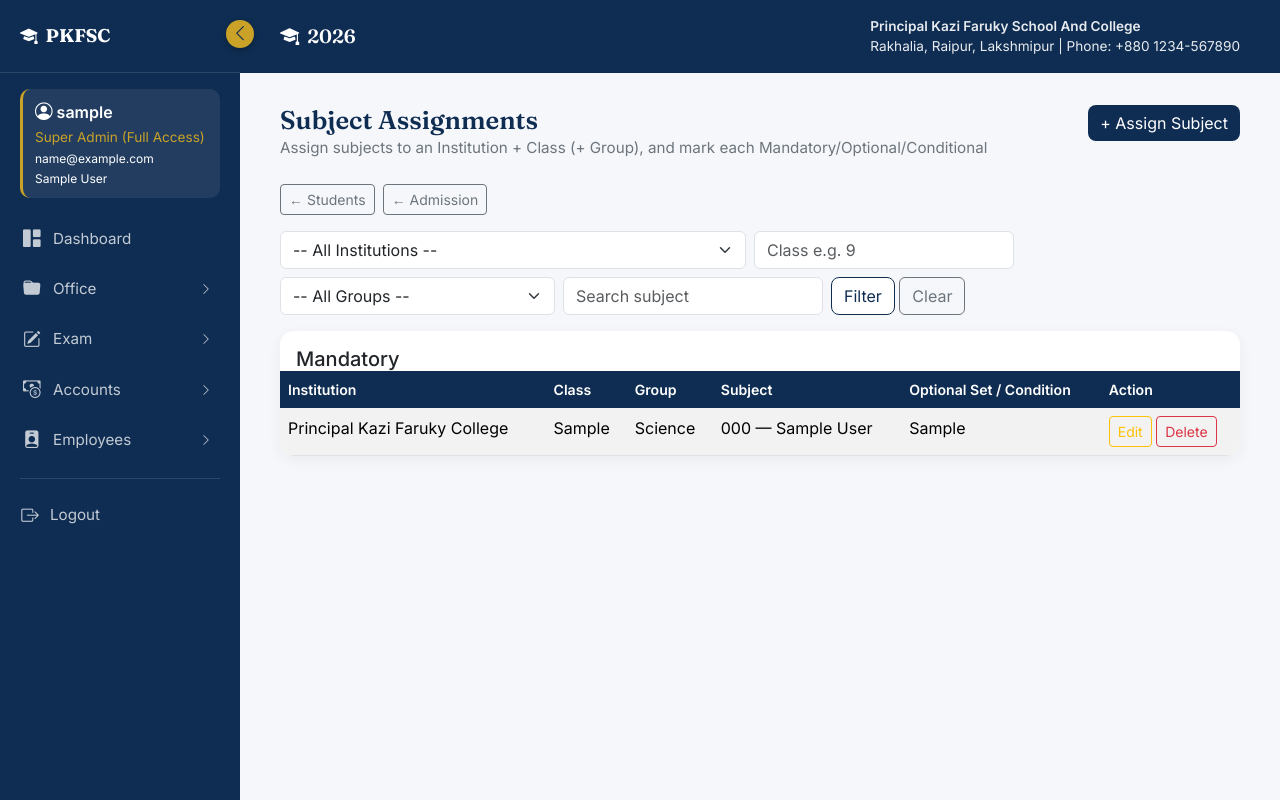
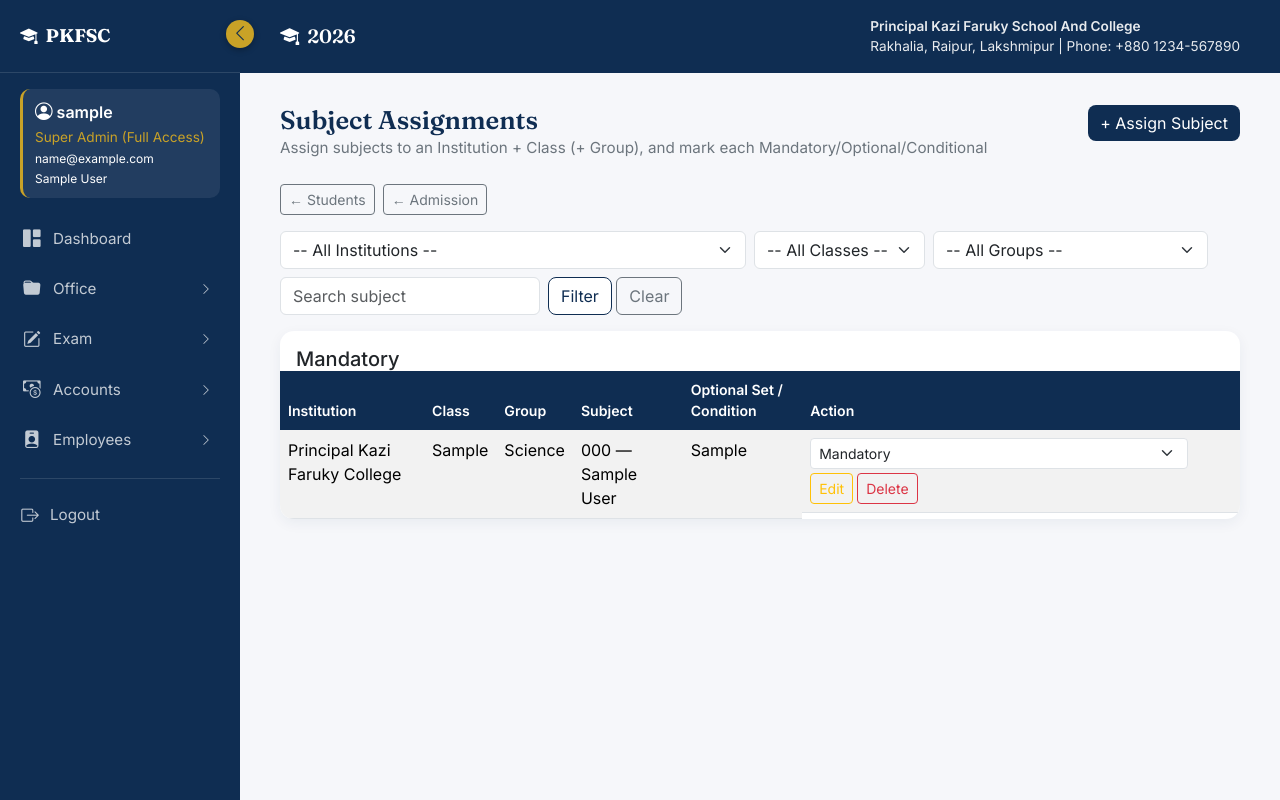
Before and after one commit to riazdzt2025-byte/school-management-system, a Django app: page /subject-requirements/ in a window 1280 px wide. Run offline with Django 5.2, Linux system fonts and the light colour scheme; a user stored in the database is signed in; data comes from the database, SQL or seed files in the repository; tables that the repository leaves empty hold one stand-in row (values such as "Sample post"); some libraries are stand-ins or nearby versions.

Commit message:
Subject Assignments: class dropdown filter, preserve filters after edit/delete, quick Mandatory/Optional/Conditional dropdown

```diff
--- a/students/templates/students/add_subject_requirement.html
+++ b/students/templates/students/add_subject_requirement.html
@@ -13,6 +13,7 @@
 <div class="table-card p-4" style="max-width: 640px;">
     <form method="POST" id="subject-requirement-form">
         {% csrf_token %}
+        <input type="hidden" name="next" value="{{ next_qs }}">
 
         {% if form.non_field_errors %}
         <div class="alert alert-danger">{{ form.non_field_errors }}</div>
@@ -80,7 +81,7 @@
         </div>
         <div class="d-flex gap-2">
             <button type="submit" class="btn btn-navy">Save</button>
-            <a href="{% url 'subject_requirement_list' %}" class="btn btn-outline-secondary">Cancel</a>
+            <a href="{% url 'subject_requirement_list' %}{% if next_qs %}?{{ next_qs }}{% endif %}" class="btn btn-outline-secondary">Cancel</a>
         </div>
     </form>
 </div>
--- a/students/templates/students/delete_subject_requirement.html
+++ b/students/templates/students/delete_subject_requirement.html
@@ -15,9 +15,10 @@
        subject will keep their historical marks, but it will no longer be offered going forward.</p>
     <form method="POST">
         {% csrf_token %}
+        <input type="hidden" name="next" value="{{ next_qs }}">
         <div class="d-flex gap-2">
             <button type="submit" class="btn btn-danger">Confirm Remove</button>
-            <a href="{% url 'subject_requirement_list' %}" class="btn btn-outline-secondary">Cancel</a>
+            <a href="{% url 'subject_requirement_list' %}{% if next_qs %}?{{ next_qs }}{% endif %}" class="btn btn-outline-secondary">Cancel</a>
         </div>
     </form>
 </div>
--- a/students/templates/students/subject_requirement_list.html
+++ b/students/templates/students/subject_requirement_list.html
@@ -10,7 +10,7 @@
     </div>
     <div class="page-actions">
         {% if perms.students.add_subjectrequirement %}
-        <a href="{% url 'add_subject_requirement' %}?institution={{ selected_institution_id }}&admission_class={{ selected_class }}&group={{ selected_group }}" class="btn btn-navy">+ Assign Subject</a>
+        <a href="{% url 'add_subject_requirement' %}?institution={{ selected_institution_id }}&admission_class={{ selected_class }}&group={{ selected_group }}&next={{ current_querystring|urlencode }}" class="btn btn-navy">+ Assign Subject</a>
         {% endif %}
     </div>
 </div>
@@ -20,9 +20,9 @@
     <a href="{% url 'admission_application_list' %}" class="btn btn-sm btn-outline-secondary">← Admission</a>
 </div>
 
-<form method="GET" class="row g-2 mb-3">
+<form method="GET" class="row g-2 mb-3" id="subject-req-filter-form">
     <div class="col-auto" style="min-width: 220px;">
-        <select name="institution" class="form-select">
+        <select name="institution" id="sr-institution" class="form-select">
             <option value="">-- All Institutions --</option>
             {% for inst in institutions %}
             <option value="{{ inst.id }}" {% if selected_institution_id == inst.id|stringformat:"s" %}selected{% endif %}>{{ inst.name }}</option>
@@ -30,7 +30,10 @@
         </select>
     </div>
     <div class="col-auto">
-        <input type="text" name="admission_class" value="{{ selected_class }}" class="form-control" placeholder="Class e.g. 9">
+        <select name="admission_class" id="sr-class" class="form-select">
+            <option value="">-- All Classes --</option>
+            {% if selected_class %}<option value="{{ selected_class }}" selected>{{ selected_class }}</option>{% endif %}
+        </select>
     </div>
     <div class="col-auto">
         <select name="group" class="form-select">
@@ -48,6 +51,8 @@
         <a href="{% url 'subject_requirement_list' %}" class="btn btn-outline-secondary">Clear</a>
     </div>
 </form>
+
+{{ institutions_data|json_script:"sr-institutions-data" }}
 
 {% if selected_institution_id and selected_class and perms.students.add_subjectrequirement %}
 <div class="table-card p-3 mb-3 d-flex justify-content-between align-items-center flex-wrap gap-2">
@@ -96,12 +101,21 @@
                     <td>{{ req.get_group_display|default:"Any" }}</td>
                     <td>{{ req.subject.code }} — {{ req.subject.name }}</td>
                     <td>{{ req.optional_set_key|default:req.condition_religion|default:"-" }}</td>
-                    <td>
+                    <td class="d-flex gap-1 align-items-center flex-wrap">
                         {% if perms.students.change_subjectrequirement %}
-                        <a href="{% url 'edit_subject_requirement' req.pk %}" class="btn btn-sm btn-outline-warning">Edit</a>
+                        <form method="POST" action="{% url 'quick_update_requirement_type' req.pk %}" class="d-inline">
+                            {% csrf_token %}
+                            <input type="hidden" name="next" value="{{ current_querystring }}">
+                            <select name="requirement_type" class="form-select form-select-sm" style="width:auto;" onchange="this.form.submit()">
+                                {% for code, label in requirement_type_choices %}
+                                <option value="{{ code }}" {% if req.requirement_type == code %}selected{% endif %}>{{ label }}</option>
+                                {% endfor %}
+                            </select>
+                        </form>
+                        <a href="{% url 'edit_subject_requirement' req.pk %}?next={{ current_querystring|urlencode }}" class="btn btn-sm btn-outline-warning">Edit</a>
                         {% endif %}
                         {% if perms.students.delete_subjectrequirement %}
-                        <a href="{% url 'delete_subject_requirement' req.pk %}" class="btn btn-sm btn-outline-danger">Delete</a>
+                        <a href="{% url 'delete_subject_requirement' req.pk %}?next={{ current_querystring|urlencode }}" class="btn btn-sm btn-outline-danger">Delete</a>
                         {% endif %}
                     </td>
                 </tr>
@@ -114,3 +128,38 @@
 <div class="table-card p-4 text-center text-muted">No subject assignments found for this filter.</div>
 {% endfor %}
 {% endblock %}
+
+{% block extra_script %}
+<script>
+    (function () {
+        const dataEl = document.getElementById('sr-institutions-data');
+        if (!dataEl) return;
+        const institutionsData = JSON.parse(dataEl.textContent);
+        const institutionSelect = document.getElementById('sr-institution');
+        const classSelect = document.getElementById('sr-class');
+        const currentClassValue = "{{ selected_class|default:'' }}";
+
+        function populateClasses(selectedInstitutionId, preSelectValue) {
+            classSelect.innerHTML = '<option value="">-- All Classes --</option>';
+            const classes = institutionsData[selectedInstitutionId] || [];
+            classes.forEach(function (cls) {
+                const opt = document.createElement('option');
+                opt.value = cls;
+                opt.textContent = cls;
+                if (cls === preSelectValue) {
+                    opt.selected = true;
+                }
+                classSelect.appendChild(opt);
+            });
+        }
+
+        institutionSelect.addEventListener('change', function () {
+            populateClasses(this.value, '');
+        });
+
+        if (institutionSelect.value) {
+            populateClasses(institutionSelect.value, currentClassValue);
+        }
+    })();
+</script>
+{% endblock %}
--- a/students/urls.py
+++ b/students/urls.py
@@ -97,6 +97,7 @@ path('reports/class-section-summary/', views.class_section_summary, name='class_
     path('subject-requirements/add/', views.add_subject_requirement, name='add_subject_requirement'),
     path('subject-requirements/<int:pk>/edit/', views.edit_subject_requirement, name='edit_subject_requirement'),
     path('subject-requirements/<int:pk>/delete/', views.delete_subject_requirement, name='delete_subject_requirement'),
+    path('subject-requirements/<int:pk>/quick-type/', views.quick_update_requirement_type, name='quick_update_requirement_type'),
     # Employee URLs
 path('employees/', views.employee_list, name='employee_list'),
 path('employees/<int:pk>/', views.employee_detail, name='employee_detail'),
--- a/students/views.py
+++ b/students/views.py
@@ -1011,6 +1011,17 @@ def get_applicable_subjects(institution, admission_class, group='', religion='')
     return {'mandatory': mandatory, 'conditional': conditional, 'optional_groups': optional_groups}
 
 
+def _subject_requirement_list_redirect(request):
+    """Redirect back to the Subject Assignments list, preserving whatever
+    institution/class/group/q filters the user was viewing (passed through
+    as a 'next' querystring) instead of always resetting to the unfiltered list."""
+    next_qs = request.POST.get('next') or request.GET.get('next') or ''
+    url = reverse('subject_requirement_list')
+    if next_qs:
+        url = f"{url}?{next_qs}"
+    return redirect(url)
+
+
 @login_required
 def subject_requirement_list(request):
     """Popup-free page for assigning subjects (from the pre-loaded/custom
@@ -1043,15 +1054,24 @@ def subject_requirement_list(request):
         common_rows, _ = curriculum_for_class(admission_class)
         can_auto_fill = common_rows is not None
 
+    institutions = Institution.objects.all().order_by('name')
+    institutions_data = {
+        str(inst.id): [c.strip() for c in inst.classes.split(',') if c.strip()]
+        for inst in institutions
+    }
+
     return render(request, 'students/subject_requirement_list.html', {
         'grouped_requirements': grouped,
-        'institutions': Institution.objects.all().order_by('name'),
+        'institutions': institutions,
+        'institutions_data': institutions_data,
         'group_choices': Student.GROUP_CHOICES,
+        'requirement_type_choices': SubjectRequirement.REQUIREMENT_TYPE_CHOICES,
         'selected_institution_id': institution_id,
         'selected_class': admission_class,
         'selected_group': group,
         'query': query,
         'can_auto_fill': can_auto_fill,
+        'current_querystring': request.GET.urlencode(),
     })
 
 
@@ -1093,55 +1113,82 @@ def auto_populate_subject_requirements(request):
 @login_required
 @permission_required('students.add_subjectrequirement', raise_exception=True)
 def add_subject_requirement(request):
+    next_qs = request.GET.get('next', '')
     if request.method == 'POST':
         form = SubjectRequirementForm(request.POST)
         if form.is_valid():
             try:
                 form.save()
                 messages.success(request, "Subject assigned successfully.")
-                return redirect('subject_requirement_list')
+                return _subject_requirement_list_redirect(request)
             except IntegrityError:
                 messages.error(request, "This subject is already assigned to that Institution/Class/Group.")
         else:
             messages.error(request, "There are errors in the form — please check the fields below.")
+        next_qs = request.POST.get('next', next_qs)
     else:
         form = SubjectRequirementForm(initial={
             'institution': request.GET.get('institution') or None,
             'admission_class': request.GET.get('admission_class', ''),
             'group': request.GET.get('group', ''),
         })
-    return render(request, 'students/add_subject_requirement.html', {'form': form})
+    return render(request, 'students/add_subject_requirement.html', {'form': form, 'next_qs': next_qs})
 
 
 @login_required
 @permission_required('students.change_subjectrequirement', raise_exception=True)
 def edit_subject_requirement(request, pk):
     requirement = get_object_or_404(SubjectRequirement, pk=pk)
+    next_qs = request.GET.get('next', '')
     if request.method == 'POST':
         form = SubjectRequirementForm(request.POST, instance=requirement)
         if form.is_valid():
             try:
                 form.save()
                 messages.success(request, "Subject assignment updated.")
-                return redirect('subject_requirement_list')
+                return _subject_requirement_list_redirect(request)
             except IntegrityError:
                 messages.error(request, "This subject is already assigned to that Institution/Class/Group.")
         else:
             messages.error(request, "There are errors in the form — please check the fields below.")
+        next_qs = request.POST.get('next', next_qs)
     else:
         form = SubjectRequirementForm(instance=requirement)
-    return render(request, 'students/add_subject_requirement.html', {'form': form, 'requirement': requirement})
+    return render(request, 'students/add_subject_requirement.html', {
+        'form': form, 'requirement': requirement, 'next_qs': next_qs,
+    })
 
 
 @login_required
 @permission_required('students.delete_subjectrequirement', raise_exception=True)
 def delete_subject_requirement(request, pk):
     requirement = get_object_or_404(SubjectRequirement, pk=pk)
+    next_qs = request.GET.get('next', request.POST.get('next', ''))
     if request.method == 'POST':
         requirement.delete()
         messages.success(request, "Subject assignment removed.")
-        return redirect('subject_requirement_list')
-    return render(request, 'students/delete_subject_requirement.html', {'requirement': requirement})
+        return _subject_requirement_list_redirect(request)
+    return render(request, 'students/delete_subject_requirement.html', {
+        'requirement': requirement, 'next_qs': next_qs,
+    })
+
+
+@login_required
+@permission_required('students.change_subjectrequirement', raise_exception=True)
+@require_POST
+def quick_update_requirement_type(request, pk):
+    """Change just the Mandatory/Optional/Conditional dropdown from the list
+    page, without opening the full edit form."""
+    requirement = get_object_or_404(SubjectRequirement, pk=pk)
+    new_type = request.POST.get('requirement_type')
+    valid_types = dict(SubjectRequirement.REQUIREMENT_TYPE_CHOICES)
+    if new_type in valid_types:
+        requirement.requirement_type = new_type
+        requirement.save(update_fields=['requirement_type'])
+        messages.success(request, f"Marked as {valid_types[new_type]}.")
+    else:
+        messages.error(request, "Invalid requirement type.")
+    return _subject_requirement_list_redirect(request)
 
 
 @login_required
```
